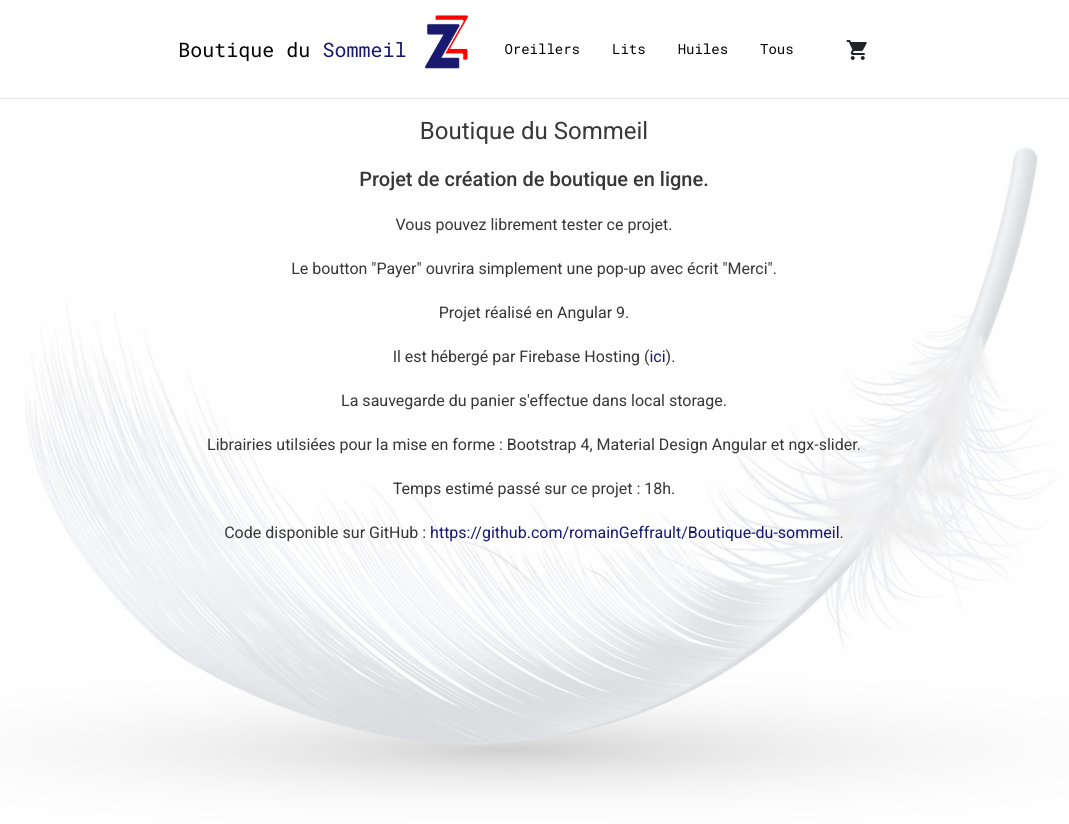
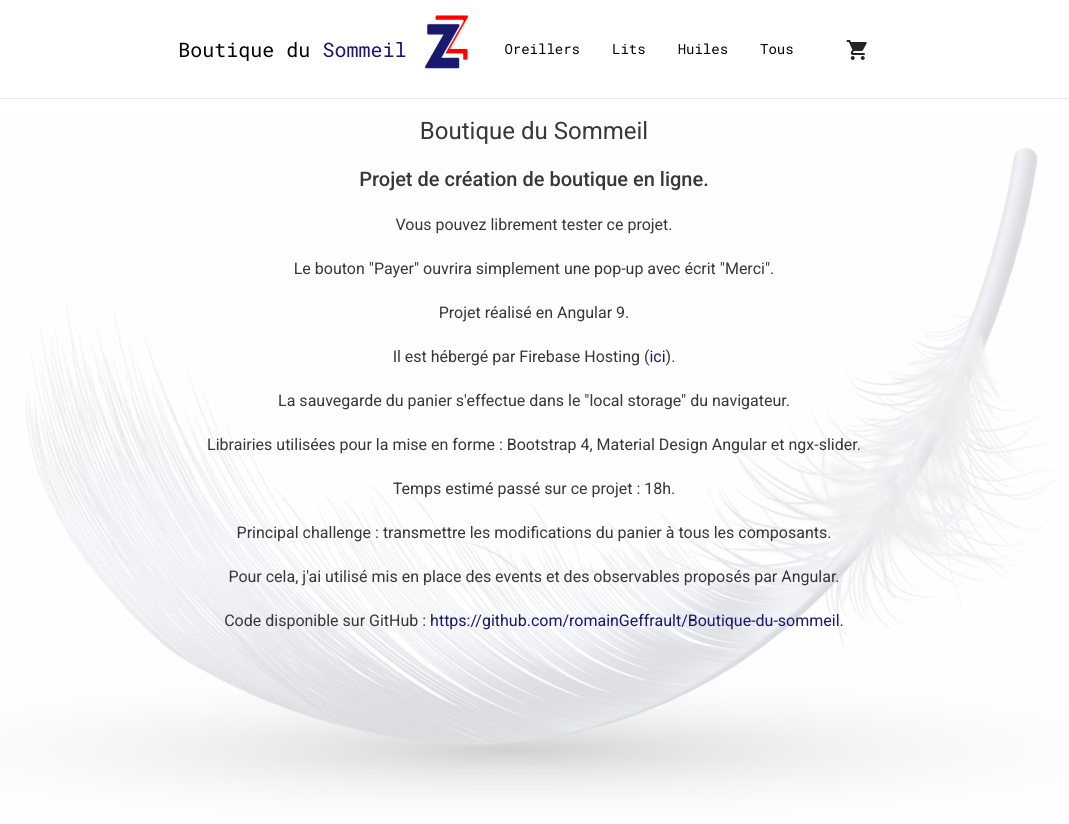
Before and after one commit to ronnain/WizishopTest, an Angular app: page / in a window 1280 px wide. Shown: the top 824 px of the page, without its empty margins (106-1175 px from the left). Built offline with nearby package versions, Linux system fonts and the light colour scheme; what @m0t0r/ngx-slider would draw is missing.

Commit message:
add comment header

```diff
--- a/src/app/home/home.component.html
+++ b/src/app/home/home.component.html
@@ -6,12 +6,14 @@
 
           <h2>Projet de création de boutique en ligne.</h2>
           <h3 class="light">Vous pouvez librement tester ce projet.</h3>
-          <h3 class="light">Le boutton "Payer" ouvrira simplement une pop-up avec écrit "Merci".</h3>
+          <h3 class="light">Le bouton "Payer" ouvrira simplement une pop-up avec écrit "Merci".</h3>
           <h3 class="light">Projet réalisé en Angular 9.</h3>
           <h3 class="light">Il est hébergé par Firebase Hosting (<a href="https://boutique-a1a11.web.app/">ici</a>).</h3>
-          <h3 class="light">La sauvegarde du panier s'effectue dans local storage.</h3>
-          <h3 class="light">Librairies utilsiées pour la mise en forme : Bootstrap 4, Material Design Angular et ngx-slider.</h3>
+          <h3 class="light">La sauvegarde du panier s'effectue dans le "local storage" du navigateur.</h3>
+          <h3 class="light">Librairies utilisées pour la mise en forme : Bootstrap 4, Material Design Angular et ngx-slider.</h3>
           <h3 class="light">Temps estimé passé sur ce projet : 18h.</h3>
+          <h3 class="light">Principal challenge : transmettre les modifications du panier à tous les composants.</h3>
+          <h3 class="light">Pour cela, j'ai utilisé mis en place des events et des observables proposés par Angular.</h3>
           <h3 class="light">Code disponible sur GitHub :
             <a href="https://github.com/romainGeffrault/Boutique-du-sommeil" target="_blank">https://github.com/romainGeffrault/Boutique-du-sommeil.</a>
           </h3>
```
